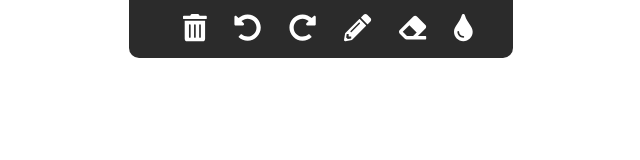
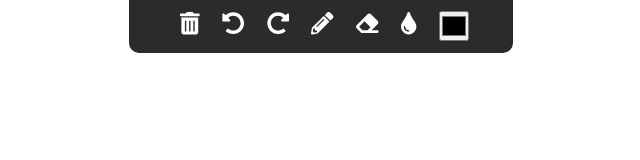
Before and after one commit to r-arvind/Webboard, a plain HTML site: page index.html in a window 1280 px wide. Shown: the whole page, without its empty margins (319-959 px from the left). Drawn offline with Linux system fonts and the light colour scheme.

Commit message:
Added color picker

```diff
--- a/canvas.js
+++ b/canvas.js
@@ -12,10 +12,10 @@ canvas.height = window.innerHeight;
 //the attributes of the pen
 
 attribute = {
-  width:5,                            //width of ink
-  color:'rgb(0,100,0)',                //color of ink
-  style: pen                         //style of ink [pen,calligraphy]
-}
+  width:5,                         //width of ink
+  color:'#000000',                //color of ink
+  style: pen                     //style of ink [pen,calligraphy]
+};
 
 //variable initializations (dragging tells the state of pen)(startlocation stores the location of mouse click)
 
@@ -130,11 +130,18 @@ function init() {
   canvas.addEventListener('mousedown',dragStartMouse);
   canvas.addEventListener('mouseup',dragStopMouse);
   canvas.addEventListener('mousemove',dragMouse);
-  window.open(fullscreen=yes);
+  //default colors
+  document.getElementById('pick').value = '#000000'
+
 }
 
 //adding all of them to the html on load
-window.addEventListener('load',init)
+window.addEventListener('load',init);
+
+window.addEventListener('resize',function(){
+  canvas.width = window.innerWidth;
+  canvas.height = window.innerHeight;
+});
 
 
 
@@ -149,24 +156,21 @@ function clearScreen(){
 
 //Eraser
 function eraser(){
-  attribute.prevWidth = attribute.width;
-  attribute.prevColor = attribute.color
-  attribute.width = 20;
-  attribute.color = 'rgb(256,256,256)';
+  attribute.color = '#ffffff'
+}
+
+//color picker
+function pick(){
+  attribute.color = document.getElementById('pick').value;
 }
 
 //Pencil
 function pencil(){
-  attribute.width = attribute.prevWidth;
-  attribute.color = attribute.prevColor;
-  if(attribute.color == 'rgb(256,256,256)'){
-    attribute.color = 'rgb(0,0,0)';
-  }
-  delete attribute.prevColor;
-  delete attribute.prevWidth;
+  attribute.color = pick();
 }
 
 //ColorFill
 function colorfill(){
-  canvas.addEventListener('onclick',context.fillRect(0,0,canvas.width,canvas.height,attribute.color));
+    attribute.color = pick();
+    canvas.addEventListener('onclick',context.fillRect(0,0,canvas.width,canvas.height,attribute.color));
 }
--- a/index.css
+++ b/index.css
@@ -1,6 +1,9 @@
 body{
     margin:0px;
     padding:0px;
+    display: flex;
+    align-items: center;
+    justify-content: center;
 }
 
 #mycanvas{
@@ -14,28 +17,17 @@ body{
     -webkit-box-sizing: border-box;
 }
 
-li{
-    padding:0.5em;
-}
-li:hover{
-    color:black;
-    background-color: white;
-}
-/*-----------------------Mobile Phones -------------------------*/
 
-@media only screen and (max-width : 500px){
 #minibar{
     position:fixed;
     background-color: rgb(43, 43, 43);
     color:white;
-        width:90%;
-        position:fixed;
-        left:5%;
-        right:5%;
     font-size:1.4em;
     border-bottom-left-radius: 10px;
     border-bottom-right-radius: 10px;
     cursor: pointer;
+    margin: 0;
+    top:0;
 }
 
 #minibar > ul{
@@ -43,35 +35,17 @@ li:hover{
     margin: auto;
     display: flex;
     justify-content: space-between;
-        margin-right: 1em;
+    margin-right: 1.5em;
+    }
+
+li{
+    padding:0.5em;
 }
 
 
+#pick{
+    padding:0;
+    margin:0;
+    height: 30px;
+    width: 30px;
 }
-
-/*-----------------------Computers -------------------------*/
-
-@media only screen and (min-width:500px){
-    #minibar{
-        position:fixed;
-        background-color: rgb(43, 43, 43);
-        color:white;
-        width:30%;
-        position:fixed;
-        left:35%;
-        right:35%;
-        font-size:1.7em;
-        border-bottom-left-radius: 10px;
-        border-bottom-right-radius: 10px;
-        cursor: pointer;
-    }
-
-    #minibar > ul{
-        list-style-type: none;
-        margin: auto;
-        display: flex;
-        justify-content: space-between;
-        margin-right: 1em;
-    }
-
-}
--- a/index.html
+++ b/index.html
@@ -11,12 +11,13 @@
 <body>
         <div id="minibar">
             <ul>
-           <li> <span onclick = "clearScreen()"><i class="fas fa-trash-alt"></i></span></li>
-           <li> <span onclick = "undo()"><i class="fas fa-undo-alt"></i></span></li>
-           <li> <span onclick = "redo()"><i class="fas fa-redo-alt"></i></span></li>
-           <li> <span onclick = "pencil()"><i class="fas fa-pencil-alt"></i></span></li>
-           <li> <span onclick = "eraser()"><i class="fas fa-eraser"></i></span></li>
-           <li> <span onclick = "colorfill()"><i class="fas fa-tint"></i></span></li>
+           <li onclick = "clearScreen()"> <span><i class="fas fa-trash-alt"></i></span></li>
+           <li onclick = "undo()"> <span><i class="fas fa-undo-alt"></i></span></li>
+           <li onclick = "redo()"> <span><i class="fas fa-redo-alt"></i></span></li>
+           <li onclick = "pencil()"> <span><i class="fas fa-pencil-alt"></i></span></li>
+           <li onclick = "eraser()"> <span><i class="fas fa-eraser"></i></span></li>
+           <li onclick = "colorfill()"> <span><i class="fas fa-tint"></i></span></li>
+           <li onchange = "pick()"> <span><input id="pick" type="color" value="rgb(0,0,0)"></span></li>
         </ul>
         </div>
         <canvas id="mycanvas">Your Browser Does Not Support WebBoard</canvas>
```
Lines whose indentation alone changed are shown as unchanged.
